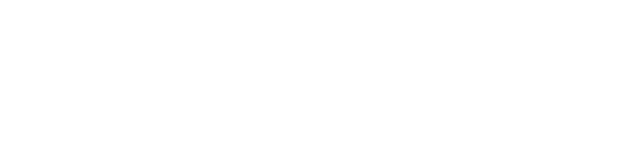
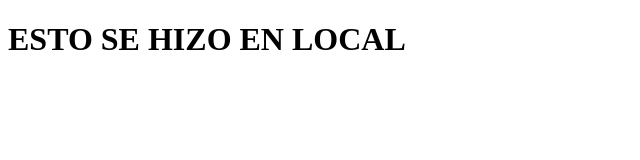
Before and after one commit to xvictorlsx/repasogit, a plain HTML site: page index.html in a window 1280 px wide. Shown: the whole page, without its empty margins (0-640 px from the left). Drawn offline with Linux system fonts and the light colour scheme.

Commit message:
ESTO SE HIZO EN LOCAL

```diff
--- a/index.html
+++ b/index.html
@@ -7,6 +7,6 @@
     <title>MI PRIMERA WEB</title>
 </head>
 <body>
-
+    <h1>ESTO SE HIZO EN LOCAL</h1>
 </body>
 </html>
```
